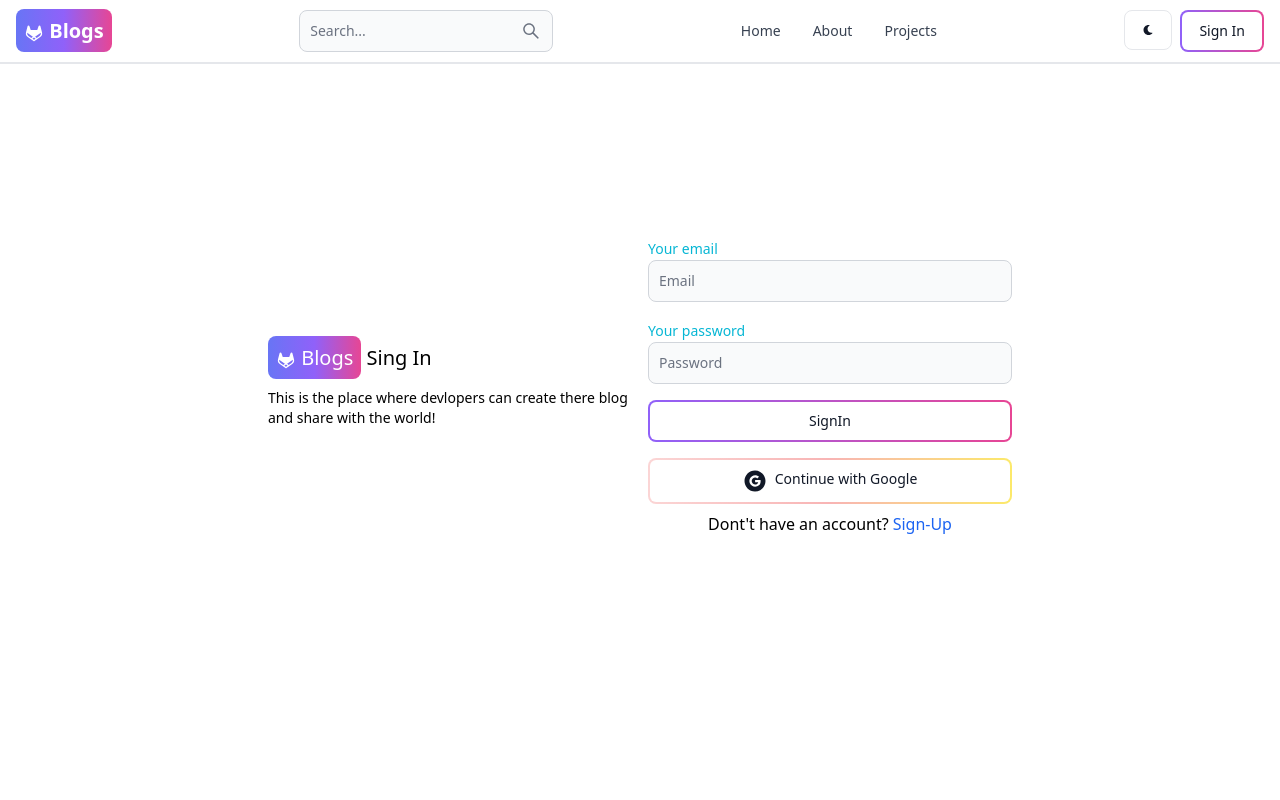
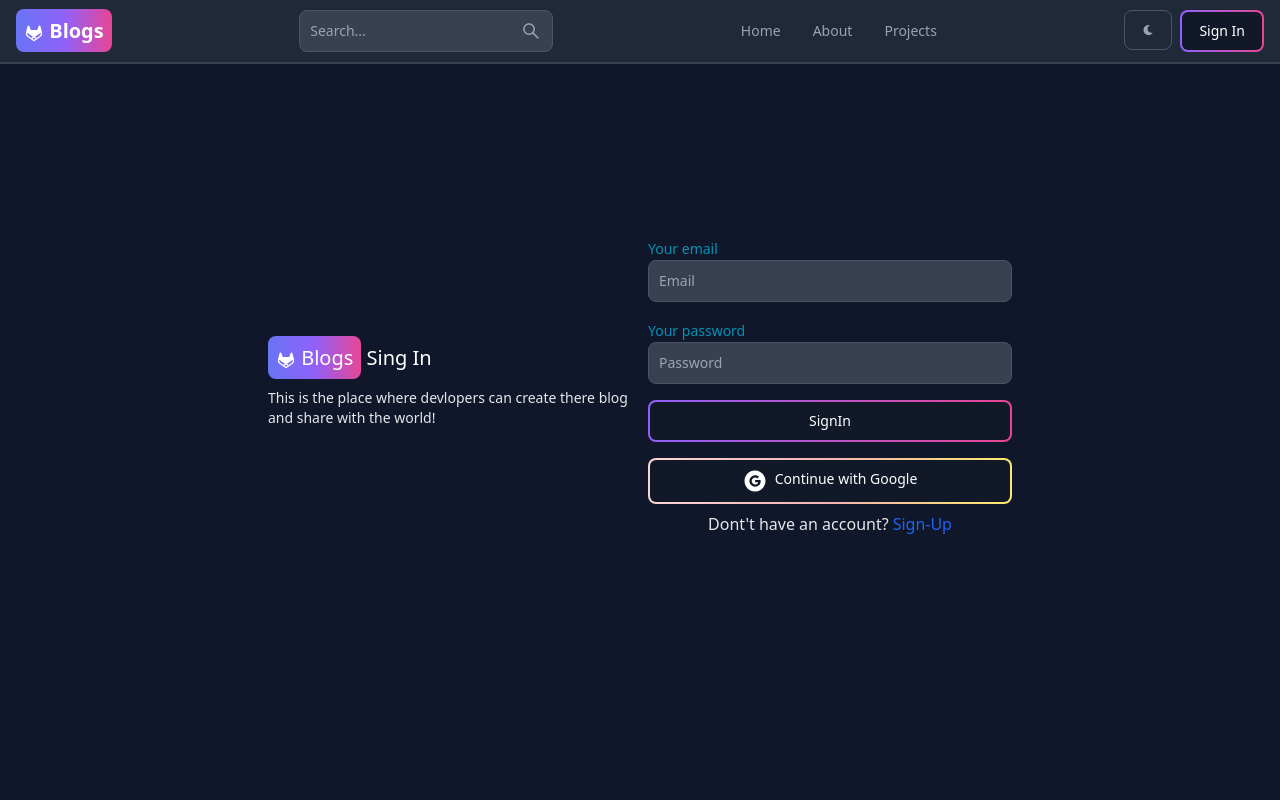
Before and after one commit to pammu453/blogs, a React (Vite) app in the folder client/: page /sign-in in a window 1280 px wide. Shown: the top 800 px of the page. Built offline with nearby package versions, Linux system fonts and the light colour scheme; no server answers.

Commit message:
Complete dark mode functionality

```diff
--- a/client/src/components/Header.jsx
+++ b/client/src/components/Header.jsx
@@ -1,13 +1,15 @@
 import { Avatar, Button, Dropdown, Navbar, TextInput } from "flowbite-react"
 import { Link, useLocation } from "react-router-dom"
 import { AiOutlineSearch, } from 'react-icons/ai'
-import { FaMoon } from 'react-icons/fa'
+import { FaMoon, FaSun } from 'react-icons/fa'
 import { PiGitlabLogoFill } from "react-icons/pi";
-import { useSelector } from 'react-redux'
-
+import { useSelector, useDispatch } from 'react-redux'
+import { toggleTheme } from "../redux/theme/themeSlice";
 
 const Header = () => {
     const path = useLocation().pathname
+    const dispatch = useDispatch()
+    const { theme } = useSelector(state => state.theme)
     const { currentUser } = useSelector((state) => state.user)
     return (
         <Navbar className="border-b-2">
@@ -26,8 +28,8 @@
                 <AiOutlineSearch />
             </Button>
             <div className="flex gap-2 md:order-2">
-                <Button className="w-12 h-10 hidden sm:inline" color="gray">
-                    <FaMoon />
+                <Button className="w-12 h-10 hidden sm:inline" color="gray" onClick={() => dispatch(toggleTheme())}>
+                    {theme === "dark" ? <FaMoon /> : <FaSun />}
                 </Button>
                 {
                     currentUser ? (
--- /dev/null
+++ b/client/src/components/ThemeProvider.jsx
@@ -0,0 +1,12 @@
+import {useSelector} from 'react-redux'
+
+export default function ThemeProvider({children}) {
+    const {theme}=useSelector(state=>state.theme)
+  return (
+    <div className={theme}>
+      <div className= " bg-white text-gray-700 dark:text-gray-200 dark:bg-[rgb(16,23,42)] min-h-screen">
+        {children}
+      </div>
+    </div>
+  )
+}
--- a/client/src/main.jsx
+++ b/client/src/main.jsx
@@ -5,11 +5,14 @@
 import { store, persistor } from './redux/store.js'
 import { Provider } from 'react-redux'
 import { PersistGate } from 'redux-persist/integration/react'
+import ThemeProvider from './components/ThemeProvider.jsx'
 
 ReactDOM.createRoot(document.getElementById('root')).render(
   <PersistGate persistor={persistor}>
     <Provider store={store}>
-      <App />
+      <ThemeProvider>
+        <App />
+      </ThemeProvider>
     </Provider>
   </PersistGate>
 
--- a/client/src/redux/store.js
+++ b/client/src/redux/store.js
@@ -2,9 +2,11 @@
 import userReducer from './user/userSlice'
 import { persistReducer, persistStore } from 'redux-persist'
 import storage from 'redux-persist/lib/storage'
+import themeReducer from './theme/themeSlice'
 
 const rootReducer = combineReducers({
-    user: userReducer
+    user: userReducer,
+    theme:themeReducer
 })
 
 const persistConfig = {
--- /dev/null
+++ b/client/src/redux/theme/themeSlice.js
@@ -0,0 +1,19 @@
+import { createSlice } from '@reduxjs/toolkit'
+
+const initialState = {
+    theme: "dark"
+}
+
+export const themeSlice = createSlice({
+    name: 'theme',
+    initialState,
+    reducers: {
+        toggleTheme: (state) => {
+            state.theme = state.theme === "dark" ? "light" : "dark"
+        },
+    },
+})
+
+export const { toggleTheme } = themeSlice.actions
+
+export default themeSlice.reducer
```
